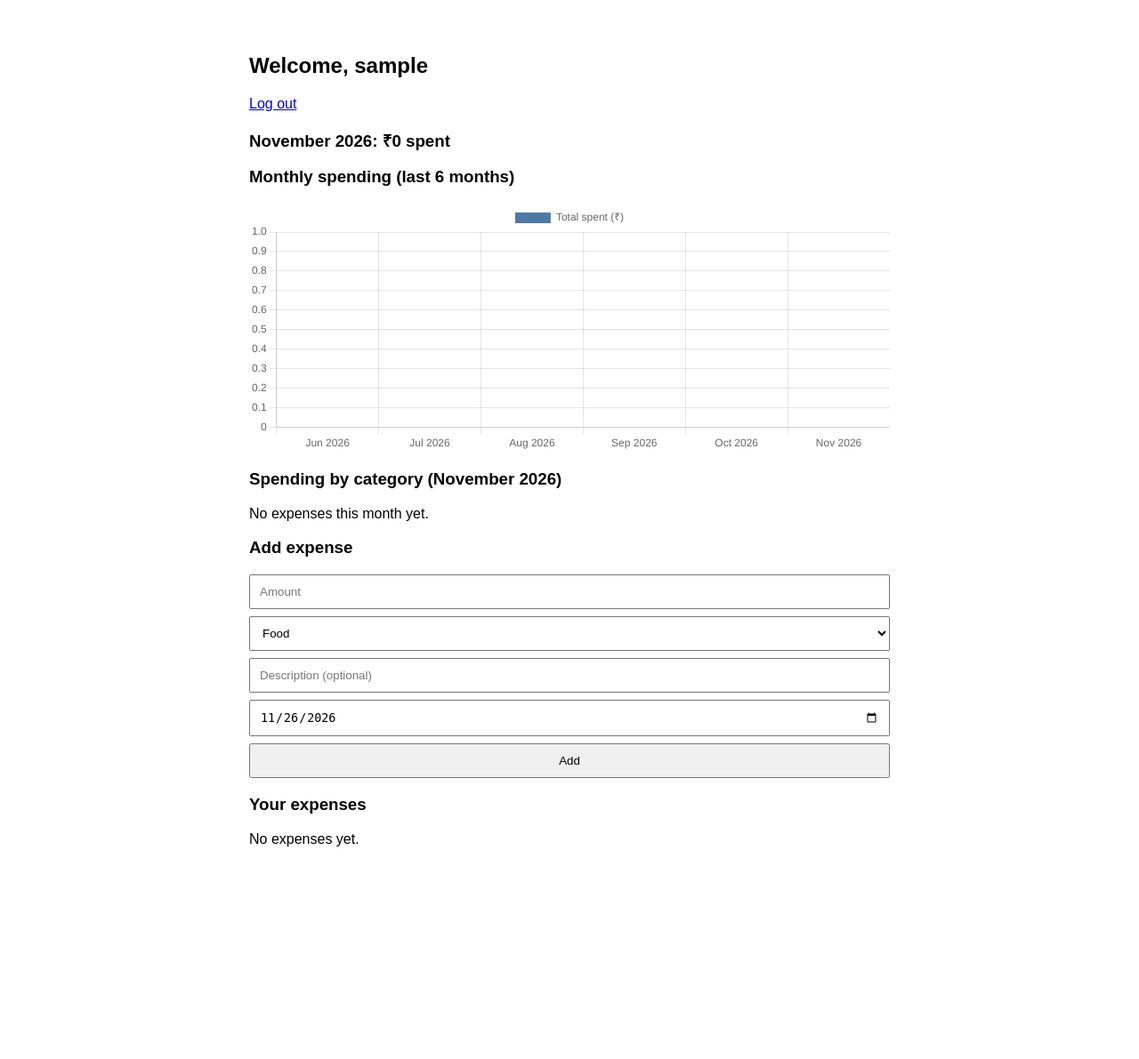
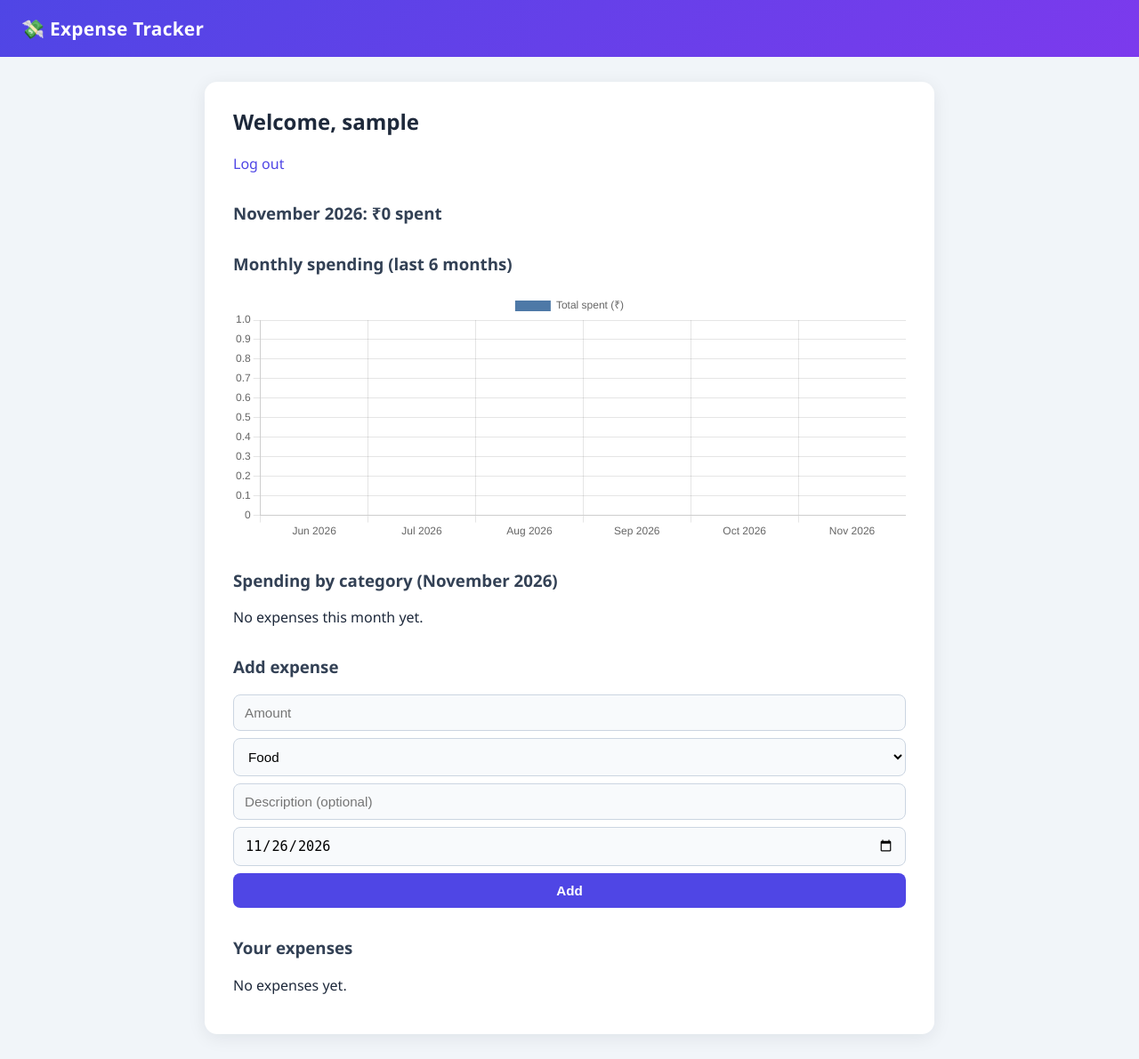
Before and after one commit to Stellarlaunch/ExpenseTracker, a Flask app: page /dashboard in a window 1280 px wide. Shown: the whole page at 89% size. Before the commit the page ends 952 px from the top, so only its background shows below. Run offline with Flask 3, Linux system fonts and the light colour scheme; the visitor is signed in with stand-in values (Sample User, id 1); data that the repository does not hold is empty.

Commit message:
Restyle UI with shared base template

```diff
--- a/templates/base.html
+++ b/templates/base.html
@@ -5,20 +5,101 @@
     <meta name="viewport" content="width=device-width, initial-scale=1">
     <title>Expense Tracker</title>
     <style>
-        body { font-family: Arial, sans-serif; max-width: 720px; margin: 60px auto; padding: 0 16px; }
-        input, button, select { display: block; width: 100%; padding: 10px; margin: 8px 0; box-sizing: border-box; }
-        button { cursor: pointer; }
-        .flash { background: #fff3cd; padding: 10px; margin-bottom: 12px; border-radius: 4px; }
-        table { width: 100%; border-collapse: collapse; }
-        th, td { text-align: left; padding: 8px; border-bottom: 1px solid #ddd; }
+        * { box-sizing: border-box; }
+        body {
+            font-family: "Segoe UI", Roboto, Arial, sans-serif;
+            background: #f1f5f9;
+            color: #1e293b;
+            margin: 0;
+        }
+        header {
+            background: linear-gradient(135deg, #4f46e5, #7c3aed);
+            color: white;
+            padding: 18px 24px;
+            font-size: 1.3rem;
+            font-weight: 600;
+            letter-spacing: 0.3px;
+        }
+        main {
+            max-width: 820px;
+            margin: 28px auto;
+            background: white;
+            padding: 28px 32px;
+            border-radius: 14px;
+            box-shadow: 0 4px 20px rgba(15, 23, 42, 0.08);
+        }
+        h2 { margin-top: 0; }
+        h3 { margin-top: 32px; color: #334155; }
+        a { color: #4f46e5; text-decoration: none; font-weight: 500; }
+        a:hover { text-decoration: underline; }
+        input, select {
+            display: block;
+            width: 100%;
+            padding: 11px 12px;
+            margin: 8px 0;
+            border: 1px solid #cbd5e1;
+            border-radius: 8px;
+            font-size: 0.95rem;
+            background: #f8fafc;
+        }
+        input:focus, select:focus {
+            outline: none;
+            border-color: #4f46e5;
+            box-shadow: 0 0 0 3px rgba(79, 70, 229, 0.15);
+        }
+        button {
+            display: block;
+            width: 100%;
+            padding: 11px 12px;
+            margin: 8px 0;
+            border: none;
+            border-radius: 8px;
+            background: #4f46e5;
+            color: white;
+            font-size: 0.95rem;
+            font-weight: 600;
+            cursor: pointer;
+        }
+        button:hover { background: #4338ca; }
+        form[action*="delete"] button {
+            background: #ef4444;
+            border-radius: 6px;
+            font-size: 0.8rem;
+        }
+        form[action*="delete"] button:hover { background: #dc2626; }
+        .flash {
+            background: #eef2ff;
+            border-left: 4px solid #4f46e5;
+            padding: 10px 14px;
+            margin-bottom: 16px;
+            border-radius: 6px;
+        }
+        table { width: 100%; border-collapse: collapse; margin-top: 8px; }
+        th {
+            text-align: left;
+            padding: 10px 8px;
+            background: #f1f5f9;
+            color: #475569;
+            font-size: 0.85rem;
+            text-transform: uppercase;
+            letter-spacing: 0.4px;
+        }
+        td { padding: 10px 8px; border-bottom: 1px solid #e2e8f0; }
+        tr:hover td { background: #f8fafc; }
+        @media (max-width: 600px) {
+            main { margin: 12px; padding: 18px; }
+        }
     </style>
 </head>
 <body>
+    <header>💸 Expense Tracker</header>
+    <main>
         {% with messages = get_flashed_messages() %}
             {% for message in messages %}
                 <div class="flash">{{ message }}</div>
             {% endfor %}
         {% endwith %}
         {% block content %}{% endblock %}
+    </main>
 </body>
 </html>
```
Lines whose indentation alone changed are shown as unchanged.
